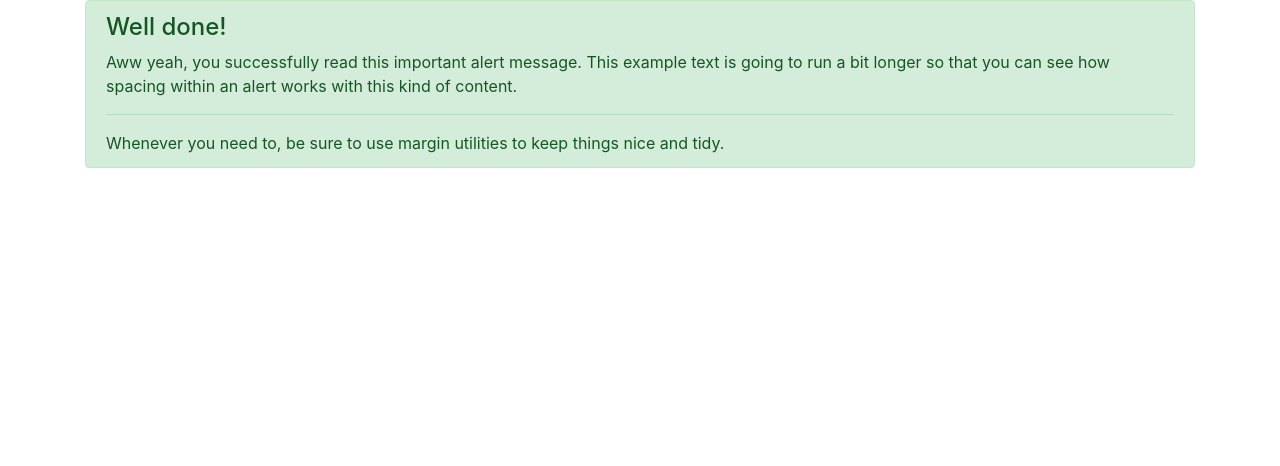
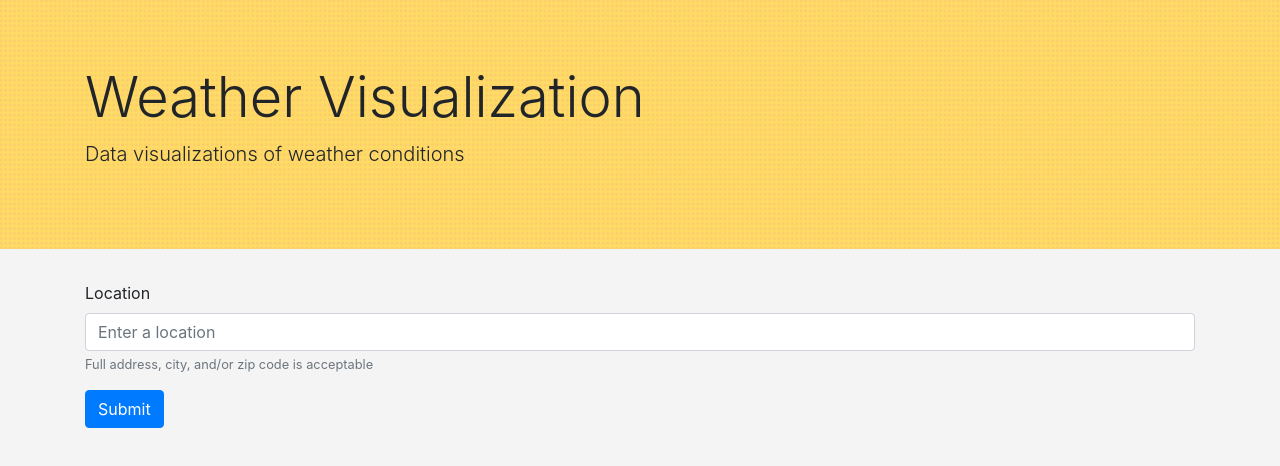
Before and after one commit to ikkanlaz/weather-visualization, an Angular app: page / in a window 1280 px wide. Shown: the top 466 px of the page. Built offline with nearby package versions, Linux system fonts and the light colour scheme.

Commit message:
adding more home styling

```diff
--- a/src/app/app.component.html
+++ b/src/app/app.component.html
@@ -1,11 +1,18 @@
 <!--The content below is only a placeholder and can be replaced.-->
-<div class="container">
-  <div class="alert alert-success" role="alert">
-    <h4 class="alert-heading">Well done!</h4>
-    <p>Aww yeah, you successfully read this important alert message. This example text is going to run a bit longer so that
-      you can see how spacing within an alert works with this kind of content.</p>
-    <hr>
-    <p class="mb-0">Whenever you need to, be sure to use margin utilities to keep things nice and tidy.</p>
+<div class="jumbotron jumbotron-fluid">
+  <div class="container">
+    <h1 class="display-4">Weather Visualization</h1>
+    <p class="lead">Data visualizations of weather conditions </p>
   </div>
 </div>
+<div class="container">
+  <form>
+    <div class="form-group">
+      <label for="locationInput">Location</label>
+      <input type="text" class="form-control" id="locationInput" aria-describedby="locationHelp" placeholder="Enter a location">
+      <small id="locationHelp" class="form-text text-muted">Full address, city, and/or zip code is acceptable</small>
+    </div>
+    <button type="submit" class="btn btn-primary">Submit</button>
+  </form>
+</div>
 <router-outlet></router-outlet>
--- a/src/app/app.component.scss
+++ b/src/app/app.component.scss
@@ -0,0 +1,4 @@
+.jumbotron {
+  background-image: url("../assets/images/halftone-yellow.png");
+  background-color: rgb(248,215,121);
+}
--- a/src/styles.scss
+++ b/src/styles.scss
@@ -1 +1,4 @@
 /* You can add global styles to this file, and also import other style files */
+body {
+  background-color: #F4F4F4;
+}
```
